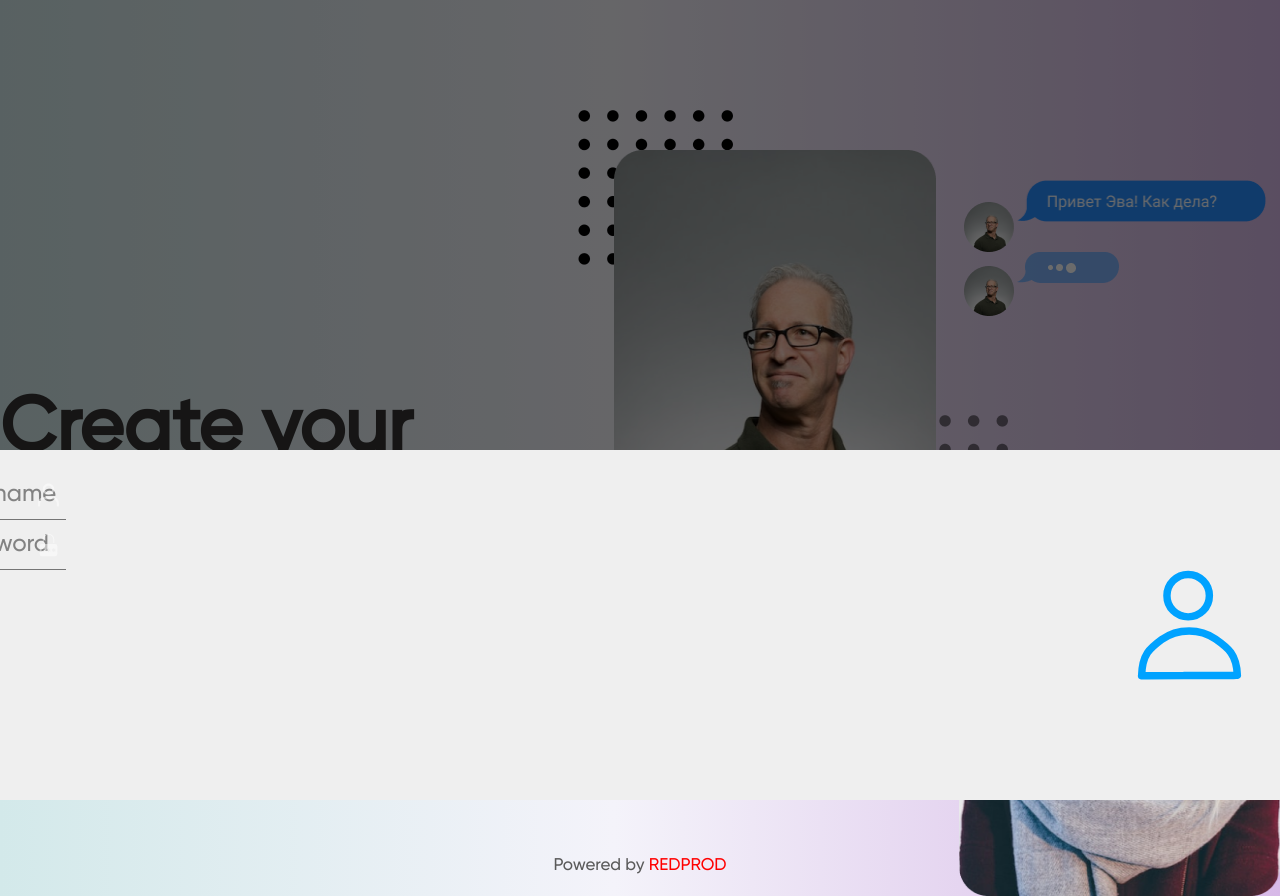
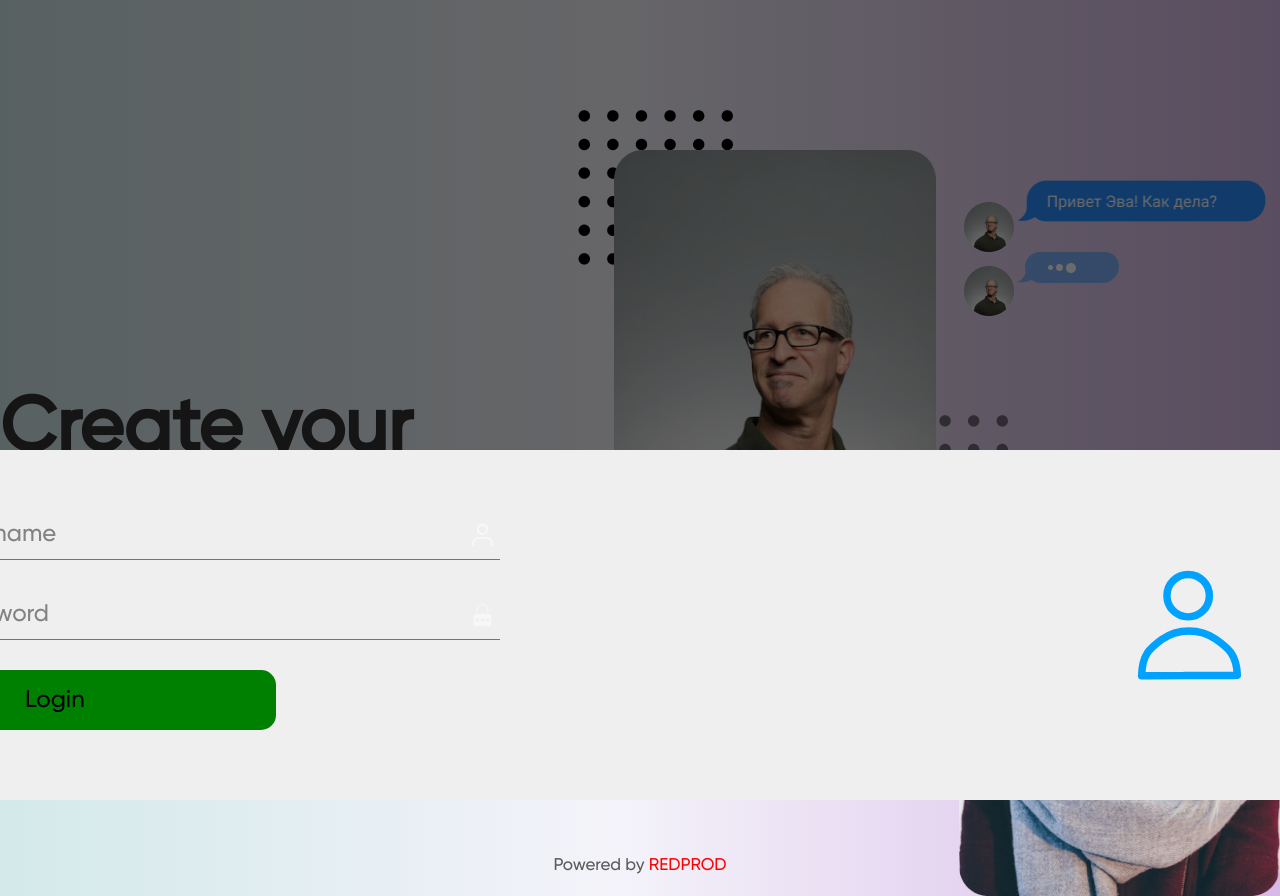
Before and after one commit to redprods/redprod-chat-web, a Next.js app: page / in a window 1280 px wide. Both pictures are taken after a click on the button "Login". Built offline with nearby package versions, Linux system fonts and the light colour scheme.

Commit message:
add modal ready + fetch

```diff
--- a/package.json
+++ b/package.json
@@ -11,13 +11,13 @@
   },
   "dependencies": {
     "@lottiefiles/react-lottie-player": "^3.5.2",
+    "axios": "^1.3.4",
     "babel-plugin-styled-components": "^2.0.7",
     "classnames": "^2.3.2",
     "eslint": "^8.0.1",
     "eslint-config-next": "13.2.3",
     "formik": "^2.2.9",
     "framer-motion": "^10.0.1",
-    "ky": "^0.33.2",
     "next": "^13.2.3",
     "props-type": "^1.0.1",
     "react": "^18.2.0",
--- a/src/app/page.js
+++ b/src/app/page.js
@@ -5,7 +5,7 @@ const Home = () => {
   return (
     <section className="wrapper">
       <HomePageText />
-      { <HomePageImage/> }
+       <HomePageImage/>
       <div className="copyright">
         <h3>Powered by <span>REDPROD</span></h3>
       </div>
--- a/src/components/HomePageText/HomePageText.jsx
+++ b/src/components/HomePageText/HomePageText.jsx
@@ -41,7 +41,7 @@ export const HomePageText = () => {
             className={cx(styles.ModalLogin, isRegister && styles.ModalActive)}
           >
             <div ref={ref} className={styles.ModalBlock}>
-              <h1>zxc</h1>
+              <Login login={true} />
             </div>
           </div>
         )}
--- a/src/components/Input/Input.module.scss
+++ b/src/components/Input/Input.module.scss
@@ -1,7 +1,6 @@
 .group {
     position: relative;
-    // background: black;
-    width: 40%;
+    width: 100%;
 
  img {
     position: absolute;
--- a/src/components/Login/Login.jsx
+++ b/src/components/Login/Login.jsx
@@ -11,35 +11,49 @@ import lock from 'assets/lock.svg';
 import { Input } from 'components/Input';
 import { Player } from '@lottiefiles/react-lottie-player';
 import hello from 'assets/87845-hello.json';
+import axios from 'axios';
 
-export const Login = () => {
-  const [text, setText] = useState('Login');
+export const Login = ({ login }) => {
+  const [text, setText] = useState(login ? 'Register' : 'Login');
   const [animate, setAnimate] = useState(true);
 
   setInterval(() => {
-    setText('Good');
     setAnimate(true);
   }, 6000);
 
   const checkText = () => {
-    if (text === 'Login') {
+    if (text === 'Login' || text === 'Register') {
       return <BsChevronCompactUp />;
     } else if (text === 'Good') {
       return <AiOutlineCheck />;
     }
   };
   return (
-    <div style={{ display: 'flex', justifyContent: 'space-between' }}>
+    <div className="form_main">
       <Formik
         initialValues={{
-          username: '',
+          login: '',
           password: '',
         }}
         onSubmit={(values) => {
-          // const account = { username: 's10wn', email: 'check@gmail.com', password: 'qweasdzxc' }
-          axios.post('http://127.0.0.1:8000/login', values).then((res) => {
-            localStorage.setItem('access_token', res.data.access);
-          });
+          if (login) {
+            axios
+              .post('http://localhost/api/auth/register', values)
+              .then((res) => {
+                setText('Good');
+                console.log('good');
+                localStorage.setItem('token', res.data.accessToken);
+              });
+          } else {
+            axios
+              .post('http://localhost/api/auth/login', values)
+              .then((res) => {
+                setText('Good');
+                console.log('good');
+                localStorage.setItem('token', res.data.accessToken);
+              });
+          }
+
           toast.success('GOOD', {
             position: 'bottom-center',
             autoClose: 2500,
@@ -54,7 +68,7 @@ export const Login = () => {
       >
         {() => (
           <Form>
-            <Input image={user} label={'Username'} types={'username'} />
+            <Input image={user} label={'Username'} types={'login'} />
             <Input image={lock} label={'Password'} types={'password'} />
 
             <div className="auth_btn">
@@ -63,6 +77,7 @@ export const Login = () => {
                 className={cx(
                   text === 'Loading' && 'btn_active',
                   text === 'Login' && 'btn_normal',
+                  text === 'Register' && 'btn_normal',
                   text === 'Good' && 'btn_success'
                 )}
               >
--- a/src/components/Login/Login.scss
+++ b/src/components/Login/Login.scss
@@ -1,4 +1,42 @@
-  button{
+.form_main{
+  display: flex;
+  align-items: center;
+  justify-content: space-between;
+  form{
+    width: 40%;
+    display: flex;
+    flex-direction: column;
+    row-gap: 30px;
+
+    button{
+      width: 60%;
+      height: 60px;
+      border-radius: 15px;
+      display: flex;
+      column-gap: 30px;
+      font-size: 24px;
+      align-items: center;
+
+      .check-icon{
+        display: flex;
+        align-items: center;
+        justify-content: center;
+        position: relative;
+        width: 40px;
+        height: 40px;
+        font-size: 30px;
+        border-radius: 50%;
+        box-shadow: 0 0 0 20px inset #fff, 0 2px 3px rgba(0, 0, 0, 0.1);
+        overflow: hidden;
+        margin-left: 15px;
+        transition: all 0.3s ease;
+        border: 2px solid transparent;
+      }
+    }
+  }
+}
+
+button{
     transition: .3s ease-in-out;
   }
   button:active {
@@ -19,22 +57,10 @@
     box-shadow: 0 0 0 0 inset;
     border: 2px solid transparent;
     border-top-color: #fff;
-    -webkit-animation: spin 5s ease 1 forwards;
-    animation: spin 5s ease 1 forwards;
+    -webkit-animation: spin 3s ease infinite;
+    animation: spin 3s ease infinite;
 -webkit-animation-delay: 0.2s;
     animation-delay: 0.2s;
-  }
-
-  .check-icon {
-    position: relative;
-    width: 37px;
-    height: 37px;
-    border-radius: 50%;
-    box-shadow: 0 0 0 20px inset #fff, 0 2px 3px rgba(0, 0, 0, 0.1);
-    overflow: hidden;
-    margin-left: 15px;
-    transition: all 0.3s ease;
-    border: 2px solid transparent;
   }
 
   @-webkit-keyframes spin {
@@ -58,10 +84,10 @@
       transform: rotate(1080deg);
       border-top-color: #fff;
     }
-    80%, 100% {
+    100% {
+      box-shadow: none;
       transform: rotate(1080deg);
-      box-shadow: 0 0 0 20px inset #fff, 0 2px 3px rgba(0, 0, 0, 0.1);
-      border-top-color: transparent;
+      border-top-color: #fff;
     }
   }
 
@@ -86,9 +112,9 @@
       transform: rotate(1080deg);
       border-top-color: #fff;
     }
-    80%, 100% {
+    100% {
+      box-shadow: none;
       transform: rotate(1080deg);
-      box-shadow: 0 0 0 20px inset #fff, 0 2px 3px rgba(0, 0, 0, 0.1);
-      border-top-color: transparent;
+      border-top-color: #fff;
     }
   }
```
Also changed, not shown: src/components/Input/Input.jsx (+17 -16 lines), .babelrc (added), src/components/HomePageText/HomeText.module.scss (indentation only), 1 other file (tests, documents, lock files or other folders).
